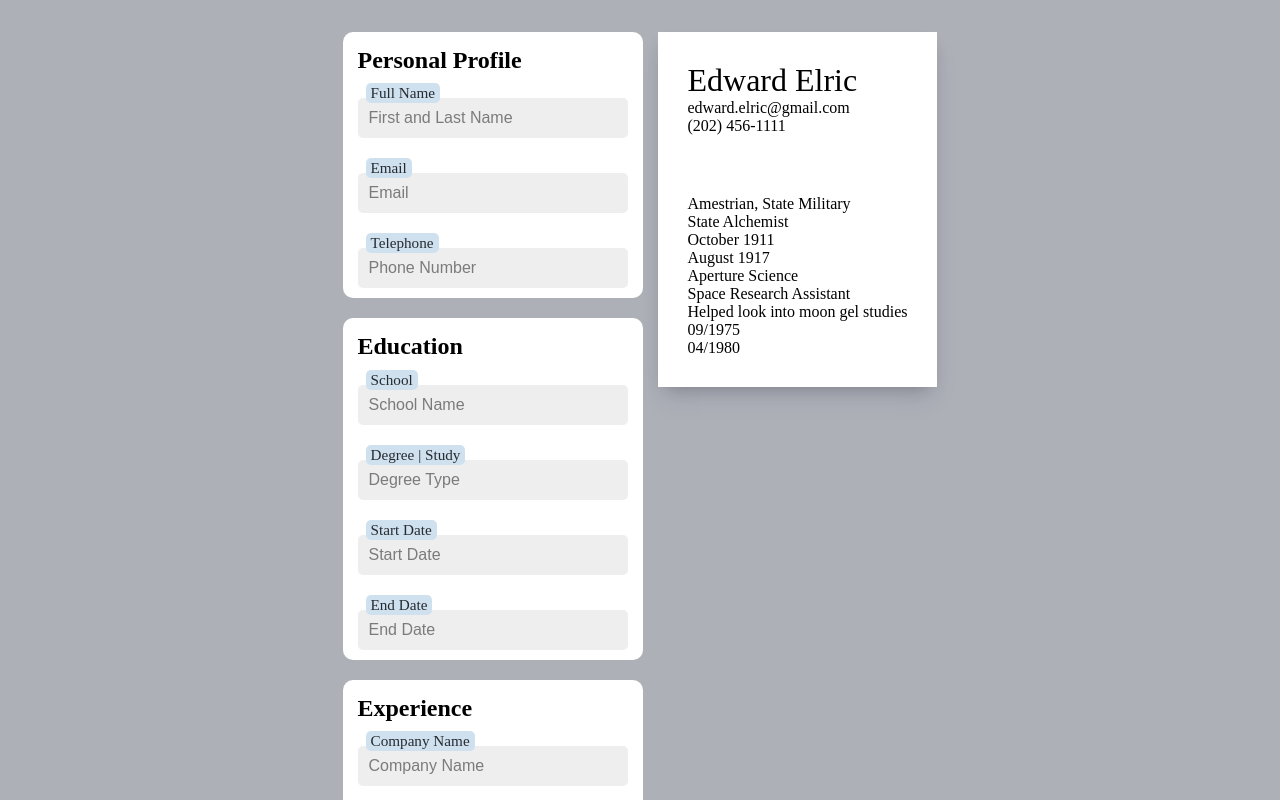
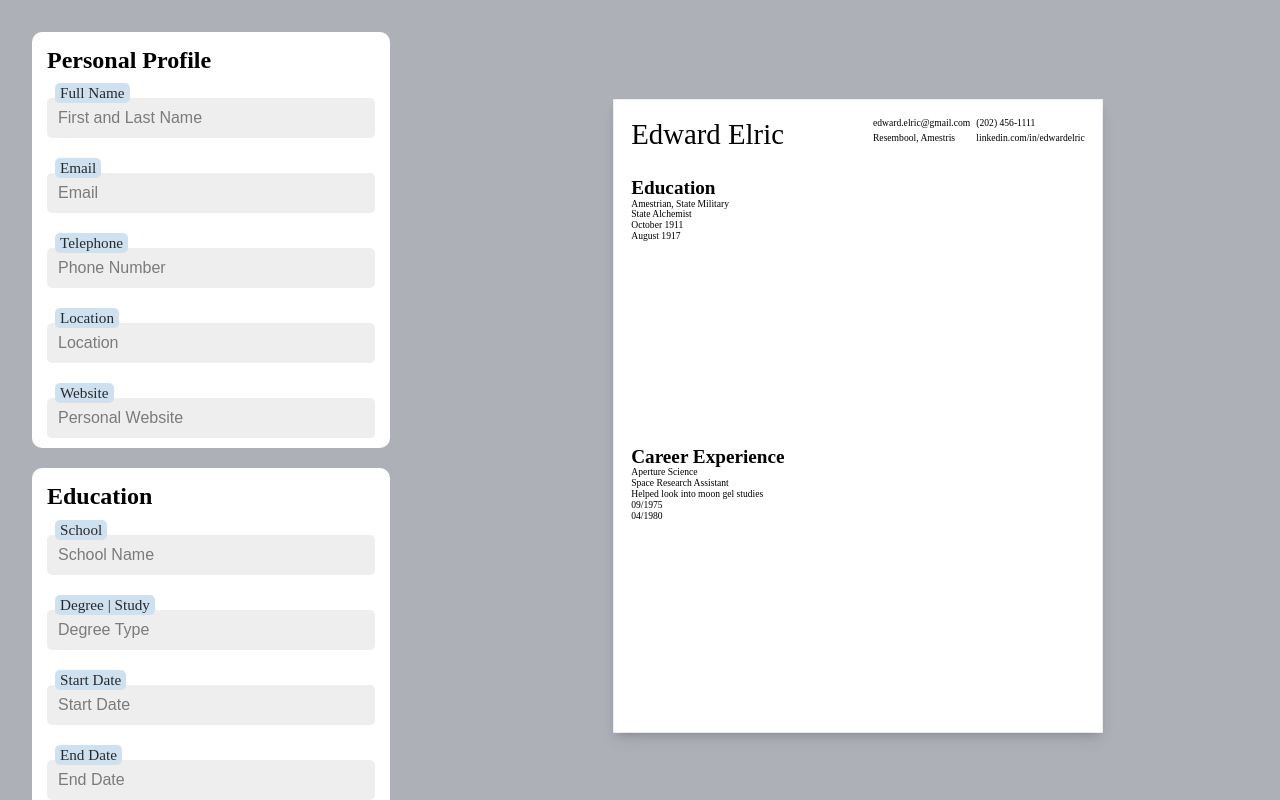
Before and after one commit to NovaCat35/cv-generator, a React (Vite) app: page / in a window 1280 px wide. Shown: the top 800 px of the page. Built offline with nearby package versions, Linux system fonts and the light colour scheme.

Commit message:
Structure resume layout and grid

```diff
--- a/src/App.tsx
+++ b/src/App.tsx
@@ -14,6 +14,8 @@ export interface Person {
 	name: string;
 	email: string;
 	phone: string;
+	location: string;
+	website: string;
 }
 
 export interface Education {
@@ -43,6 +45,8 @@ function App() {
 		name: "Edward Elric",
 		email: "edward.elric@gmail.com",
 		phone: "(202) 456-1111",
+		location: "Resembool, Amestris",
+		website: "linkedin.com/in/edwardelric",
 	});
 
 	const [education, setEducation] = useState<Education>({
--- a/src/components/GeneralForm.tsx
+++ b/src/components/GeneralForm.tsx
@@ -15,6 +15,8 @@ export default function GeneralForm({ onChange, currState, setState }: GeneralFo
 					<Input label="Full Name" keyName="name" placeholder="First and Last Name" onChange={onChange} setState={setState} currState={currState} />
 					<Input label="Email" keyName="email" placeholder="Email" onChange={onChange} setState={setState} currState={currState} />
 					<Input label="Telephone" keyName="phone" placeholder="Phone Number" onChange={onChange} setState={setState} currState={currState} />
+					<Input label="Location" keyName="location" placeholder="Location" onChange={onChange} setState={setState} currState={currState} />
+					<Input label="Website" keyName="website" placeholder="Personal Website" onChange={onChange} setState={setState} currState={currState} />
 				</form>
 			</div>
 	);
--- a/src/components/ResumePreview.tsx
+++ b/src/components/ResumePreview.tsx
@@ -10,17 +10,23 @@ export default function ResumePreview({ personInfo, educationInfo, experienceInf
 		<div className='resume-container'>
 			<header>
 				<div className="name">{personInfo.name}</div>
-				<div className="email">{personInfo.email}</div>
-				<div className="phone">{personInfo.phone}</div>
+				<div className="contact-info">
+					<div className="email">{personInfo.email}</div>
+					<div className="phone">{personInfo.phone}</div>
+					<div className="location">{personInfo.location}</div>
+					<div className="website">{personInfo.website}</div>
+				</div>
 			</header>
 			<main>
 				<div className="education-container">
+					<h1>Education</h1>
 					<div className="school">{educationInfo.school}</div>
 					<div className="study">{educationInfo.study}</div>
 					<div className="startDate">{educationInfo.startDate}</div>
 					<div className="endDate">{educationInfo.endDate}</div>
 				</div>
 				<div className="experience-container">
+					<h1>Career Experience</h1>
 					<div className="company">{experienceInfo.company}</div>
 					<div className="position">{experienceInfo.position}</div>
 					<div className="description">{experienceInfo.description}</div>
--- a/src/styles/App.scss
+++ b/src/styles/App.scss
@@ -7,7 +7,8 @@ $white-background: rgb(255, 255, 255);
   justify-content: center;
   gap: 15px;
   // A reminder that setting a height here means the parent wont extend down to child when overflow
-  @media screen and (min-width: 750px) {
-    // gap: 25px;
+  @media screen and (min-width: 550px) {
+    display: grid;
+    grid-template-columns: 1fr 2fr;
   }
 }
--- /dev/null
+++ b/src/styles/customScrollbar.scss
@@ -0,0 +1,18 @@
+@mixin customScrollBars() {
+   /* Style the scrollbar */
+	&::-webkit-scrollbar {
+		width: 4px; /* Set the width of the scrollbar */
+	}
+	/* Track */
+	&::-webkit-scrollbar-track {
+		background: #e4e6e7; /* Color of the track */
+	}
+	/* Handle */
+	&::-webkit-scrollbar-thumb {
+		background: #888; /* Color of the thumb */
+	}
+	/* Handle on hover */
+	&::-webkit-scrollbar-thumb:hover {
+		background: #555;
+	}
+}
--- a/src/styles/mainForms.scss
+++ b/src/styles/mainForms.scss
@@ -1,6 +1,8 @@
+@import './customScrollbar.scss';
 $white-background: rgb(255, 255, 255);
 
 .main-forms-container {
+	@include customScrollBars;
 	position: absolute;
 	top: 0;
 	left: 0;
@@ -8,18 +10,19 @@ $white-background: rgb(255, 255, 255);
 	flex-direction: column;
 	gap: 20px;
 	width: 80vw;
+	height: 100vh;
 	z-index: 1;
 	background-color: rgb(135, 142, 160);
 	padding: 1rem;
 	min-height: 100vh;
 	transition: all .5s ease-in-out;
-
+	overflow-y: auto;
+	/* Hides the 'preview' btn for smaller screens */
 	&.hidden{
 		overflow: hidden;
 		width: 0;
 		padding: 0;
 	}
-
 	.form-container {
 		border-radius: 10px;
 		padding: 15px 15px 10px;
@@ -73,15 +76,14 @@ $white-background: rgb(255, 255, 255);
 		}
 	}
 	@media screen and (min-width: 550px) {
+		grid-column: 1 / 2;
 		position: relative;
 		background-color: rgb(173, 176, 183);
-		width: clamp(200px, 50%, 300px);
-		padding: 2rem 0 2rem 1.5rem;
-		overflow-y: visible;
-		height: none;
+		width: auto;
+		padding: 2rem;
+		/* Ignores the hidden set by the 'preview' btn for bigger screens so we don't hide the left side's inputs */
 		&.hidden{
-			padding: 2rem 0 2rem 1.5rem;
-			width: clamp(200px, 50%, 300px);
+			width: auto;
 			padding: 2rem 0 2rem 1.5rem;
 		}
 	}
--- a/src/styles/resumePreview.scss
+++ b/src/styles/resumePreview.scss
@@ -2,20 +2,50 @@ $white-background: rgb(255, 255, 255);
 
 .resume-preview {
    height: 100vh;
-   padding: 2rem 1.5rem 2rem 0;
+   padding: 1rem;
+   position: relative;
+   justify-self: center;
    .resume-container{
+      box-sizing: border-box; /* Not sure why the body's box-sizing isn't being applied here*/
+      padding: 30px;
       background-color: $white-background;
-      max-width: 8.5in;
-      max-height: 11in;
+      width: 8.5in;
+      height: 11in;
+      position: absolute;
+      top: 50%;
+      left: 50%;
+      transform: translate(-50%, -50%) scale(0.43);
       box-shadow: 0 15px 25px -5px rgba(50,50,93,.1), 0 8px 16px -8px rgba(0,0,0,.25);
+      display: grid;
+      grid-template-rows: 100px 1fr;
       header{
+         display: grid;
+         grid-template-columns: 2fr 1fr;
+         grid-template-rows: 50px;
          .name {
+            font-size: 3rem;
+         }
+         .contact-info {
+            display: grid;
+            grid-template: repeat(2, 1fr) / repeat(2, 1fr);
+            column-gap: 10px;
+         }
+      }
+      main {
+         display: grid;
+         grid-template-rows: repeat(2, 1fr);
+         h1 {
             font-size: 2rem;
          }
-         padding: 30px;
       }
-      main {
-         padding: 30px;
+      @media screen and (min-width: 550px) {
+         transform: translate(-50%, -50%) scale(.45);
+      }
+      @media screen and (min-width: 700px) {
+         transform: translate(-50%, -50%) scale(.6);
       }
    }
+   @media screen and (min-width: 550px) {
+
+   }
  }
```
